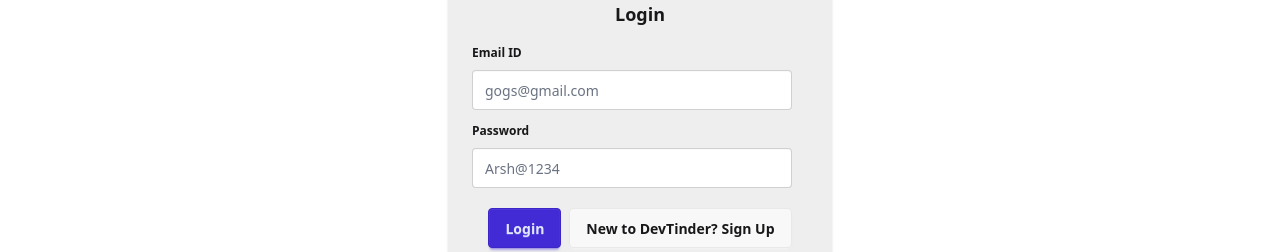
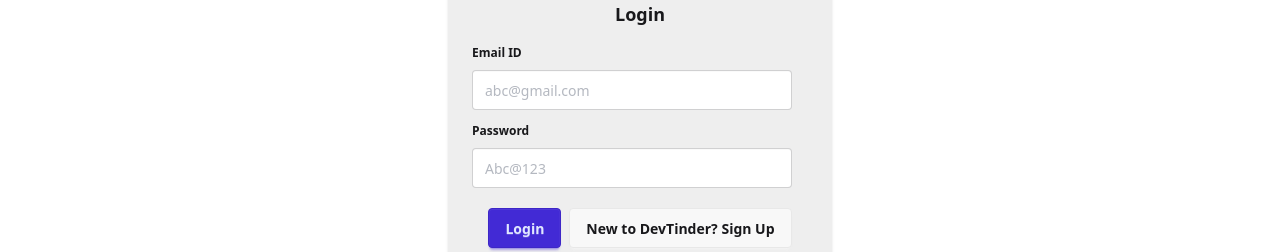
Before and after one commit to arshh020/DevTinder-web, a React (Vite) app: page /login in a window 1280 px wide. Shown: the part 127-379 px from the top of the page. Built offline with nearby package versions, Linux system fonts and the light colour scheme.

Commit message:
removed test react states in login

```diff
--- a/src/components/Login.jsx
+++ b/src/components/Login.jsx
@@ -10,8 +10,8 @@ import Footer from "./Footer";
 const Login = (props) => {
   const [firstName, setfirstName] = useState("");
   const [lastName, setlastName] = useState("");
-  const [emailId, setEmailId] = useState("gogs@gmail.com");
-  const [password, setPassword] = useState("Arsh@1234");
+  const [emailId, setEmailId] = useState("");
+  const [password, setPassword] = useState("");
   const [error, setError] = useState("");
   const [showLoginCard, setShowLoginCard] = useState(true);
   const dispatch = useDispatch();
```
